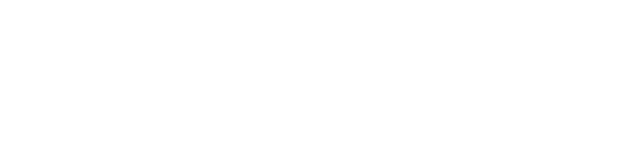
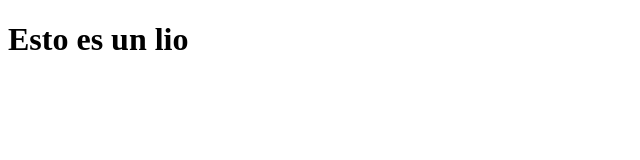
Before and after one commit to dvidaal/testing-git, a plain HTML site: page index.html in a window 1280 px wide. Shown: the whole page, without its empty margins (0-640 px from the left). Drawn offline with Linux system fonts and the light colour scheme.

Commit message:
Add .gitignore and filled info in index.html

```diff
--- a/index.html
+++ b/index.html
@@ -5,11 +5,11 @@
   <meta charset="UTF-8">
   <meta http-equiv="X-UA-Compatible" content="IE=edge">
   <meta name="viewport" content="width=device-width, initial-scale=1.0">
-  <title>Document</title>
+  <title>TESTING GIT</title>
 </head>
 
 <body>
-
+  <h1>Esto es un lio</h1>
 </body>
 
 </html>
```
Also changed, not shown: 1 other file.
